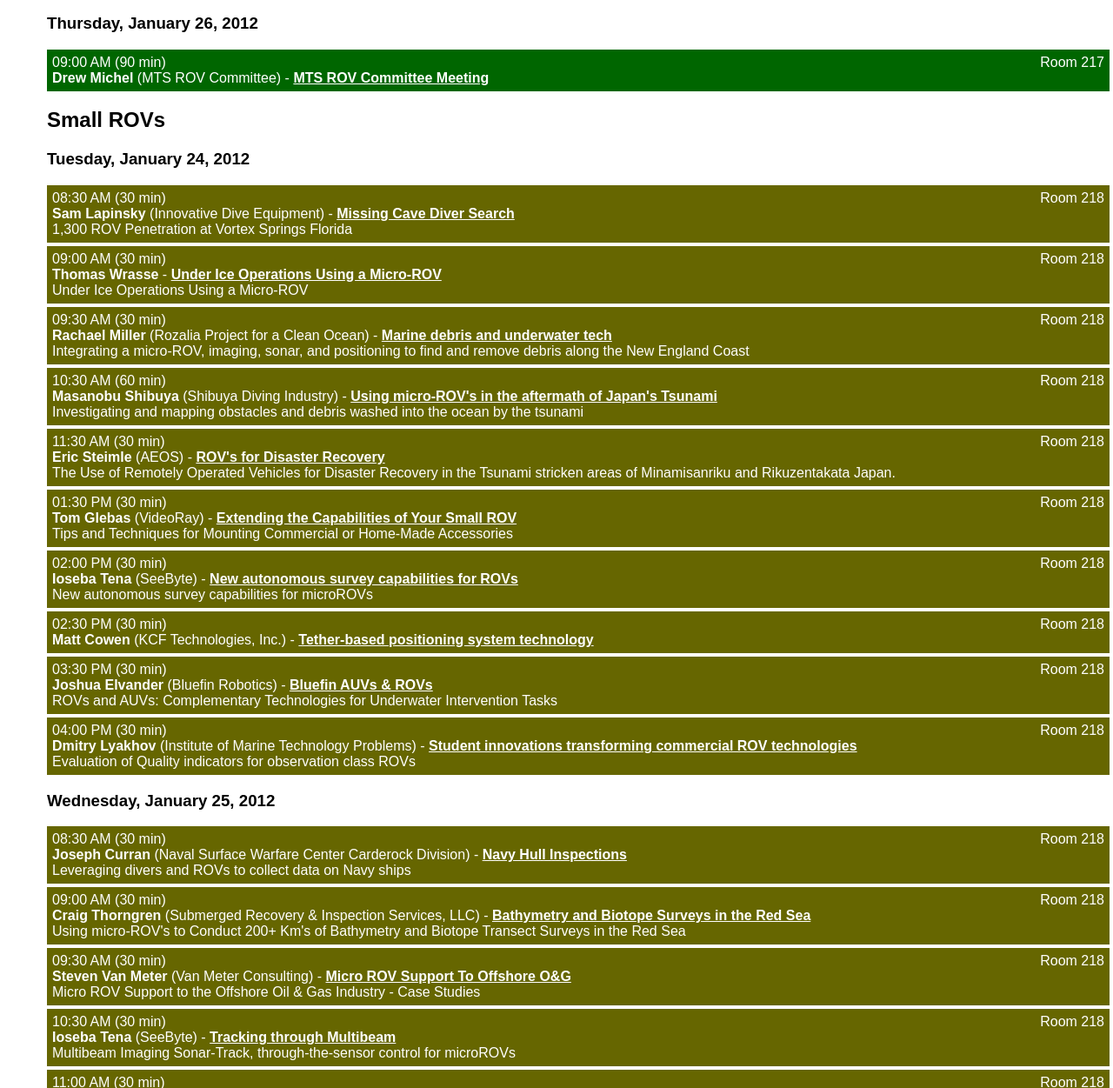
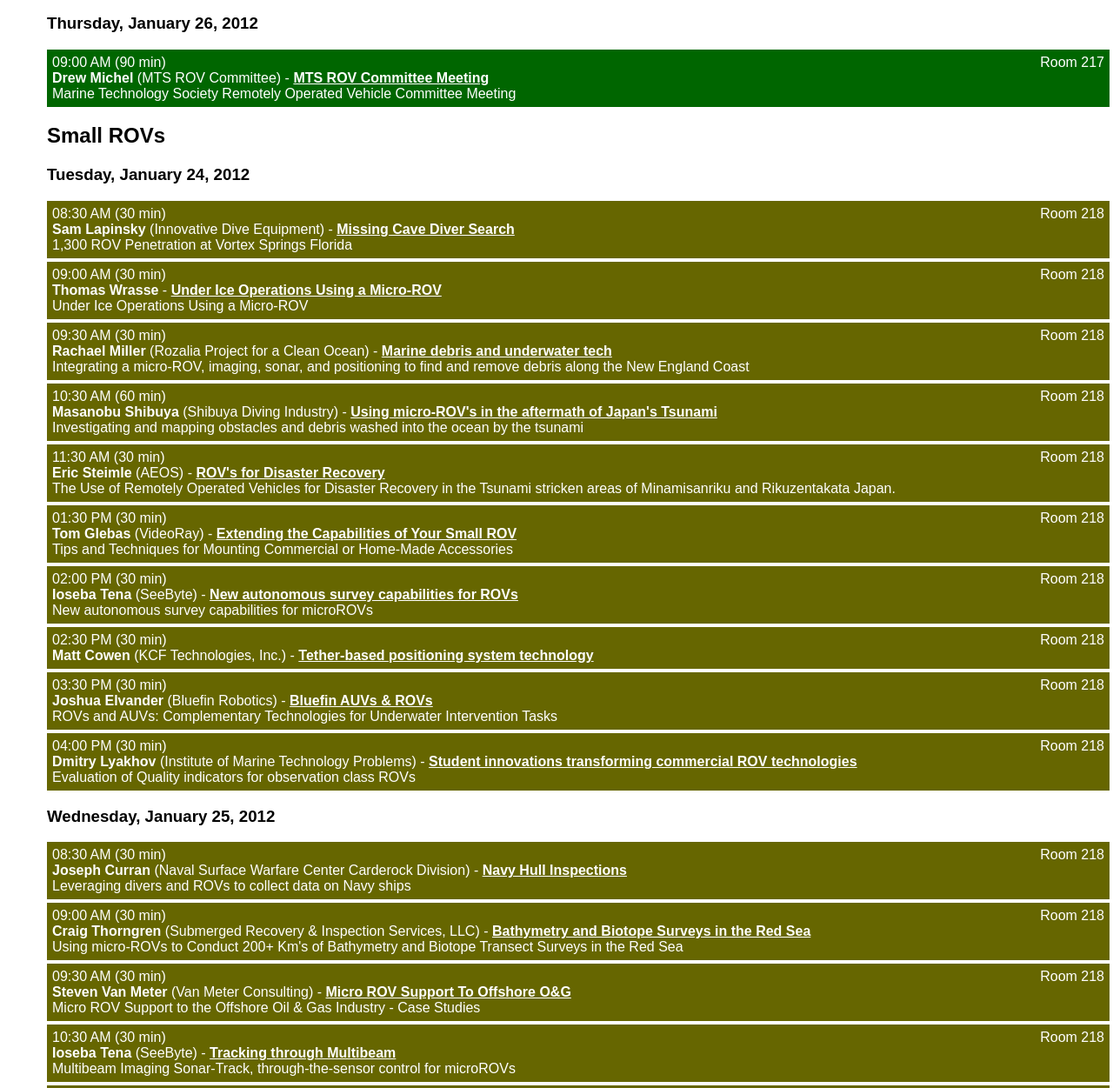
Before and after one commit to stuartpb/u20n-12, a plain HTML site: page tracks.html in a window 1280 px wide. Shown: the part 1572-2823 px from the top of the page at 87% size. Drawn offline with Linux system fonts and the light colour scheme; files that its build step writes are made by us from their sources; files whose address does not match are found by name.

Commit message:
Data updates

```diff
--- a/tracks.html
+++ b/tracks.html
@@ -88,7 +88,7 @@
 <h3>Thursday, January 26, 2012</h3>
 <div class="presdiv presdiv-wrov" id="mts-rov-committee-meeting">09:00 AM (90 min) <span class="trackroom">Room 217</span><br>
 <span class="speaker">Drew Michel</span> <span class="speakorg">(MTS ROV Committee)</span> - <a href="/2012/presentations/mts-rov-committee-meeting.html" class="session-title">MTS ROV Committee Meeting</a><br>
-<span class="session-fulltitle"></span></div>
+<span class="session-fulltitle">Marine Technology Society Remotely Operated Vehicle Committee Meeting</span></div>
 <h2 class="schedtrack" id="srov">Small ROVs</h2>
 <h3>Tuesday, January 24, 2012</h3>
 <div class="presdiv presdiv-srov" id="missing-cave-diver-search">08:30 AM (30 min) <span class="trackroom">Room 218</span><br>
@@ -127,7 +127,7 @@
 <span class="session-fulltitle">Leveraging divers and ROVs to collect  data on Navy ships</span></div>
 <div class="presdiv presdiv-srov" id="bathymetry-and-biotope-surveys-in-the-red-sea">09:00 AM (30 min) <span class="trackroom">Room 218</span><br>
 <span class="speaker">Craig Thorngren</span> <span class="speakorg">(Submerged Recovery &amp; Inspection Services, LLC)</span> - <a href="/2012/presentations/bathymetry-and-biotope-surveys-in-the-red-sea.html" class="session-title">Bathymetry and Biotope Surveys in the Red Sea</a><br>
-<span class="session-fulltitle">Using micro-ROV's to Conduct 200+ Km's of Bathymetry and Biotope Transect Surveys in the Red Sea</span></div>
+<span class="session-fulltitle">Using micro-ROVs to Conduct 200+ Km's of Bathymetry and Biotope Transect Surveys in the Red Sea</span></div>
 <div class="presdiv presdiv-srov" id="micro-rov-support-to-offshore-oandg">09:30 AM (30 min) <span class="trackroom">Room 218</span><br>
 <span class="speaker">Steven Van Meter</span> <span class="speakorg">(Van Meter Consulting)</span> - <a href="/2012/presentations/micro-rov-support-to-offshore-oandg.html" class="session-title">Micro ROV Support To Offshore O&amp;G</a><br>
 <span class="session-fulltitle">Micro ROV Support to the Offshore Oil &amp; Gas Industry - Case Studies</span></div>
@@ -298,7 +298,7 @@
 <span class="session-fulltitle">Pacific Northwest Modified Diving Helmets, from Hockett to McCray to Clark</span></div>
 <div class="presdiv presdiv-div" id="diving-accident-which-claimed-five-lives-aboard-uss-grayback-ss-574">02:15 PM (45 min) <span class="trackroom">Room 221</span><br>
 <span class="speaker">David J Kelly</span> - <a href="/2012/presentations/diving-accident-which-claimed-five-lives-aboard-uss-grayback-ss-574.html" class="session-title">Diving Accident which claimed five lives aboard USS GRAYBACK (SS-574)</a><br>
-<span class="session-fulltitle"></span></div>
+<span class="session-fulltitle">How the USS Grayback (SS-574) accident in 1982 has led to improvements in submarine diving safety</span></div>
 <div class="presdiv presdiv-div" id="using-ismerlo-relating-to-the-koosha1-sinking">03:30 PM (60 min) <span class="trackroom">Room 221</span><br>
 <span class="speaker">Bill Orr</span> - <a href="/2012/presentations/using-ismerlo-relating-to-the-koosha1-sinking.html" class="session-title">Using ISMERLO (relating to the KOOSHA1 sinking)</a><br>
 <span class="session-fulltitle"></span></div>
```
Also changed, not shown: schedule.html (+5 -5 lines), 2 other files.
